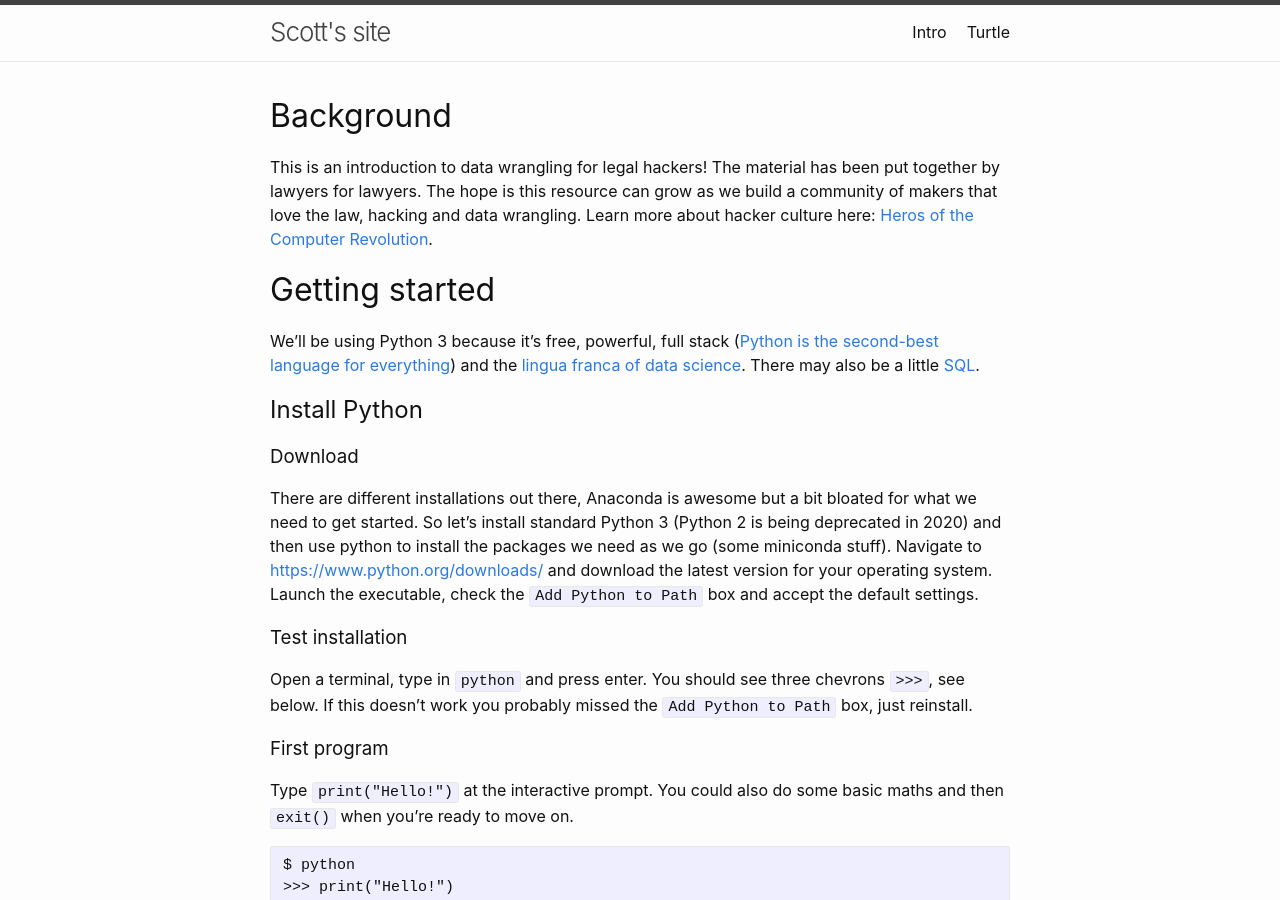
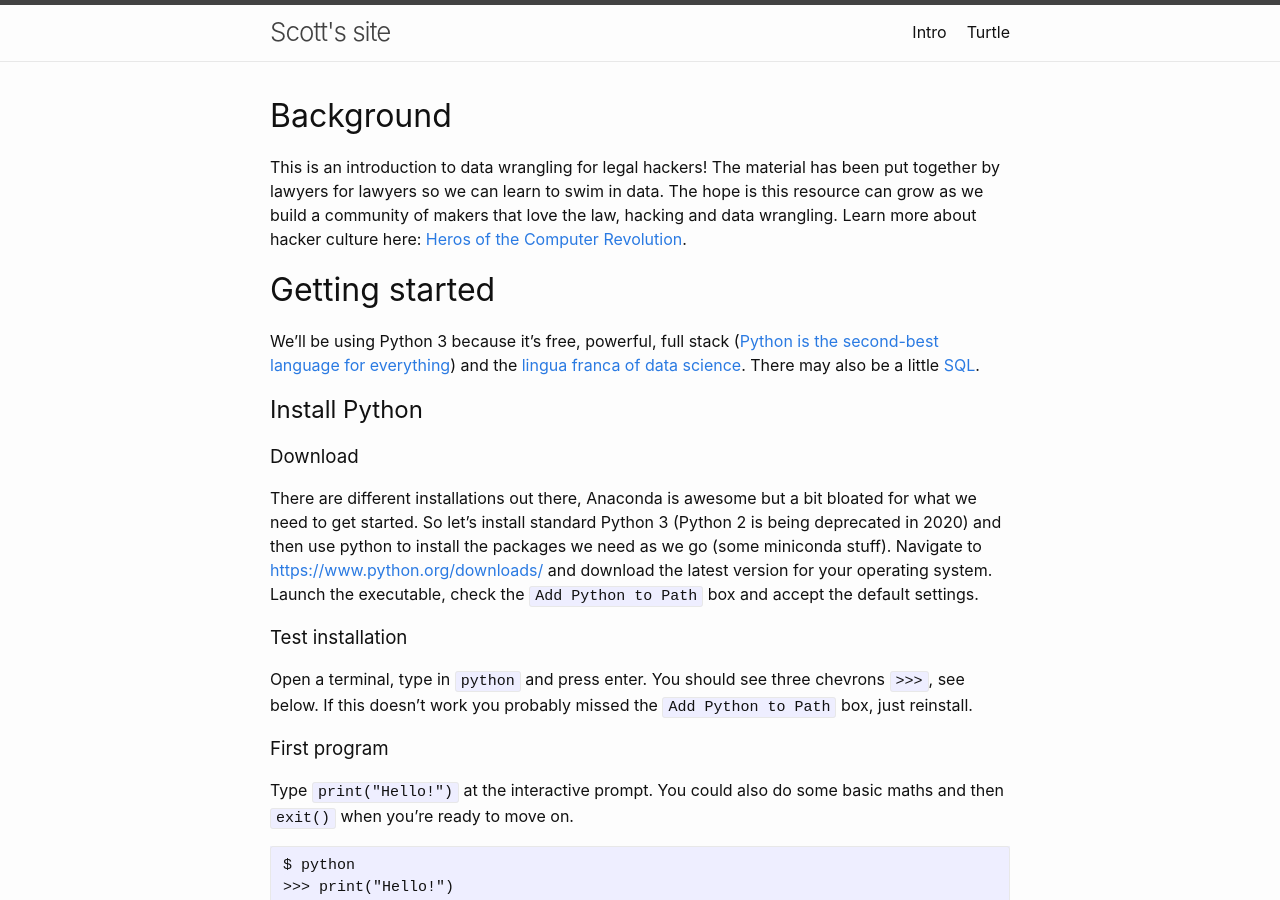
Before and after one commit to halkyard/lh, a Jekyll site: the page built from intro.md, in a window 1280 px wide and 900 px high. Built offline with Jekyll 4.4.1, drawn with Linux system fonts in a browser that asks for light colours.

Commit message:
Update intro.md

```diff
--- a/intro.md
+++ b/intro.md
@@ -4,7 +4,7 @@
 nav_order: 1
 ---
 # Background
-This is an introduction to data wrangling for legal hackers!  The material has been put together by lawyers for lawyers.  The  hope is this resource can grow as we build a community of makers that love the law, hacking and data wrangling. Learn more about hacker culture here: [Heros of the Computer Revolution](https://en.wikipedia.org/wiki/Hackers:_Heroes_of_the_Computer_Revolution).
+This is an introduction to data wrangling for legal hackers!  The material has been put together by lawyers for lawyers so we can learn to swim in data.  The  hope is this resource can grow as we build a community of makers that love the law, hacking and data wrangling. Learn more about hacker culture here: [Heros of the Computer Revolution](https://en.wikipedia.org/wiki/Hackers:_Heroes_of_the_Computer_Revolution).
 
 # Getting started
 
```
